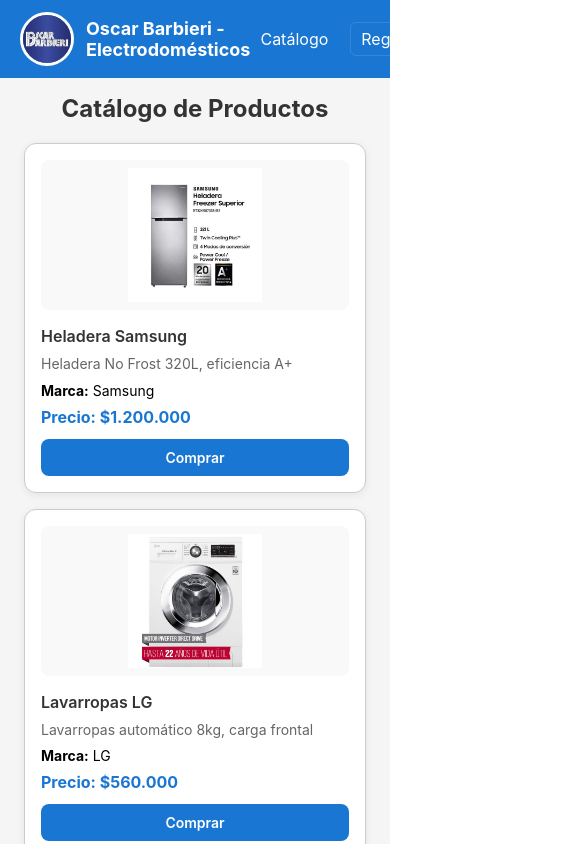
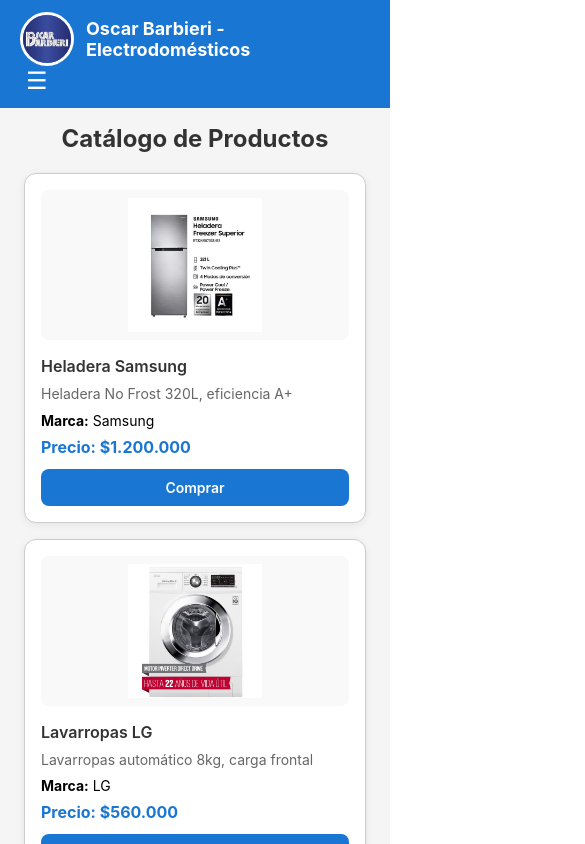
Before and after one commit to m4rt1n1309/tfidefacultad, a React (Create React App) app in the folder frontend/: page / in a window 390 px wide. Shown: the top 844 px of the page, 585 px wide, since content can reach past the window. Built offline with nearby package versions, Linux system fonts and the light colour scheme.

Commit message:
Agregar menú hamburguesa responsive para dispositivos móviles

```diff
--- a/frontend/src/components/Header.js
+++ b/frontend/src/components/Header.js
@@ -5,6 +5,7 @@
   const [user, setUser] = useState(() => {
     try { return JSON.parse(localStorage.getItem('user')); } catch (e) { return null; }
   });
+  const [menuOpen, setMenuOpen] = useState(false);
   const navigate = useNavigate();
 
   useEffect(() => {
@@ -34,6 +35,7 @@
     setUser(null);
     window.dispatchEvent(new CustomEvent('userChanged', { detail: null }));
     navigate('/');
+    setMenuOpen(false);
   };
 
   return (
@@ -45,14 +47,41 @@
       display: 'flex',
       alignItems: 'center',
       justifyContent: 'space-between',
-      boxSizing: 'border-box'
+      boxSizing: 'border-box',
+      flexWrap: 'wrap'
     }}>
       <div style={{ display: 'flex', alignItems: 'center', gap: 12 }}>
         <img src={process.env.PUBLIC_URL + '/oscarbarbieri.jpeg'} alt="Oscar" style={{ width: 48, height: 48, borderRadius: '50%', border: '3px solid #fff' }} />
-        <div style={{ fontWeight: 700, fontSize: 18 }}>Oscar Barbieri - Electrodomésticos</div>
+        <div style={{ fontWeight: 700, fontSize: 18, minWidth: 0 }}>Oscar Barbieri - Electrodomésticos</div>
       </div>
 
-      <div style={{ display: 'flex', alignItems: 'center', gap: 12 }}>
+      {/* Botón hamburguesa en móviles */}
+      <button
+        onClick={() => setMenuOpen(!menuOpen)}
+        style={{
+          display: 'none',
+          background: 'transparent',
+          border: 'none',
+          color: '#fff',
+          fontSize: 24,
+          cursor: 'pointer',
+          '@media (maxWidth: 768px)': { display: 'block' }
+        }}
+        className="hamburguesa-btn"
+      >
+        ☰
+      </button>
+
+      <div style={{
+        display: 'flex',
+        alignItems: 'center',
+        gap: 12,
+        width: '100%',
+        justifyContent: 'flex-end',
+        '@media (maxWidth: 768px)': menuOpen ? { display: 'flex' } : { display: 'none' },
+        flexDirection: window.innerWidth <= 768 ? 'column' : 'row',
+        alignItems: window.innerWidth <= 768 ? 'flex-start' : 'center'
+      }}>
         {/* Nombre del usuario a la izquierda de los botones */}
         {user && (
           <div style={{ marginRight: 8, fontWeight: 600 }}>
@@ -60,20 +89,53 @@
           </div>
         )}
 
-        <nav style={{ display: 'flex', gap: 12, alignItems: 'center' }}>
-          <Link to="/" style={{ color: '#fff', textDecoration: 'none', padding: '6px 10px' }}>Catálogo</Link>
+        <nav style={{
+          display: 'flex',
+          gap: 12,
+          alignItems: 'center',
+          flexDirection: window.innerWidth <= 768 && menuOpen ? 'column' : 'row',
+          alignItems: window.innerWidth <= 768 && menuOpen ? 'flex-start' : 'center',
+          width: window.innerWidth <= 768 && menuOpen ? '100%' : 'auto'
+        }}>
+          <Link to="/" onClick={() => setMenuOpen(false)} style={{ color: '#fff', textDecoration: 'none', padding: '6px 10px' }}>Catálogo</Link>
               {user && user.role === 'admin' && (
-                <Link to="/clientes" style={{ color: '#fff', textDecoration: 'none', padding: '6px 10px' }}>Gestión de Clientes</Link>
+                <Link to="/clientes" onClick={() => setMenuOpen(false)} style={{ color: '#fff', textDecoration: 'none', padding: '6px 10px' }}>Gestión de Clientes</Link>
               )}
-          <Link to="/register" style={{ color: '#fff', textDecoration: 'none', padding: '6px 10px', border: '1px solid rgba(255,255,255,0.12)', borderRadius: 6 }}>Registrar</Link>
-          <Link to="/credito" style={{ color: '#fff', textDecoration: 'none', padding: '6px 10px' }}>Crédito</Link>
+          <Link to="/register" onClick={() => setMenuOpen(false)} style={{ color: '#fff', textDecoration: 'none', padding: '6px 10px', border: '1px solid rgba(255,255,255,0.12)', borderRadius: 6 }}>Registrar</Link>
+          <Link to="/credito" onClick={() => setMenuOpen(false)} style={{ color: '#fff', textDecoration: 'none', padding: '6px 10px' }}>Crédito</Link>
           {!user ? (
-            <Link to="/login" style={{ color: '#fff', textDecoration: 'none', padding: '6px 10px', border: '1px solid rgba(255,255,255,0.2)', borderRadius: 6 }}>Iniciar Sesión</Link>
+            <Link to="/login" onClick={() => setMenuOpen(false)} style={{ color: '#fff', textDecoration: 'none', padding: '6px 10px', border: '1px solid rgba(255,255,255,0.2)', borderRadius: 6 }}>Iniciar Sesión</Link>
           ) : (
             <button onClick={handleLogout} style={{ padding: '6px 10px', borderRadius: 6, border: 'none', background: '#d32f2f', color: '#fff', cursor: 'pointer' }}>Cerrar Sesión</button>
           )}
         </nav>
       </div>
+
+      {/* Estilos responsive */}
+      <style>{`
+        @media (max-width: 768px) {
+          .hamburguesa-btn { display: block !important; }
+          header > div:nth-child(3) {
+            width: 100%;
+            display: ${menuOpen ? 'flex' : 'none'} !important;
+            flex-direction: column;
+            align-items: flex-start;
+            margin-top: 10px;
+            padding-top: 10px;
+            border-top: 1px solid rgba(255,255,255,0.2);
+          }
+          header > div:nth-child(3) nav {
+            flex-direction: column;
+            width: 100%;
+            align-items: flex-start !important;
+          }
+          header > div:nth-child(3) nav a,
+          header > div:nth-child(3) nav button {
+            width: 100%;
+            text-align: left;
+          }
+        }
+      `}</style>
     </header>
   );
 }
```
